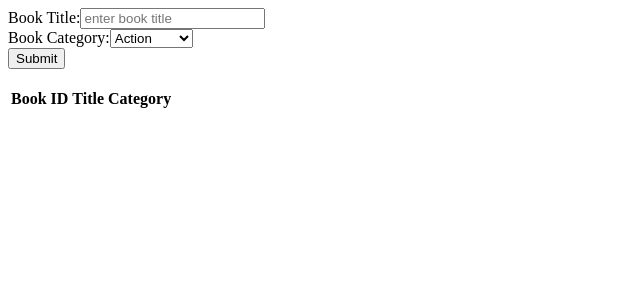
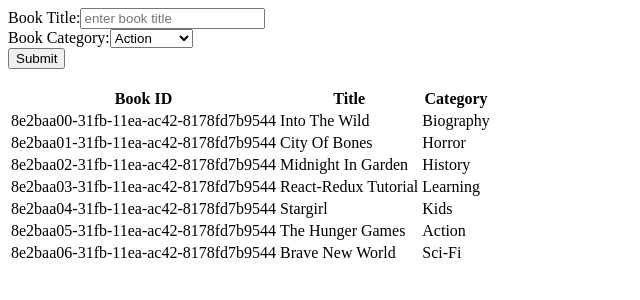
Before and after one commit to macbright/bookstore, a React (Create React App) app: page / in a window 1280 px wide. Shown: the top 300 px of the page, without its empty margins (0-640 px from the left). Built offline with nearby package versions, Linux system fonts and the light colour scheme.

Commit message:
:art: Renders BookList with refactoring code
Display list of book
Fixes linting errors

```diff
--- a/package.json
+++ b/package.json
@@ -6,6 +6,7 @@
     "@testing-library/jest-dom": "^4.2.4",
     "@testing-library/react": "^9.3.2",
     "@testing-library/user-event": "^7.1.2",
+    "prop-types": "^15.7.2",
     "react": "^16.12.0",
     "react-dom": "^16.12.0",
     "react-redux": "^7.1.3",
--- a/src/components/App.js
+++ b/src/components/App.js
@@ -7,8 +7,8 @@ import BookForm from '../containers/BookForm';
 const App = () => {
   return (
     <div>
-			<BookForm />
-			<br />
+      <BookForm />
+      <br />
       <BooksList />
     </div>
   );
--- a/src/components/Book.js
+++ b/src/components/Book.js
@@ -1,10 +1,16 @@
 import React from 'react';
+import PropTypes from 'prop-types';
 
-const Book = (props) => (
+const Book = ({ bookId, title, category }) => (
   <tr>
-    <td>{ props.bookId }</td>
-    <td>{ props.title }</td>
-    <td>{ props.category } </td>
+    <td>{ bookId }</td>
+    <td>{ title }</td>
+    <td>{ category }</td>
   </tr>
 );
+Book.propTypes = {
+  bookId: PropTypes.string.isRequired,
+  title: PropTypes.string.isRequired,
+  category: PropTypes.string.isRequired,
+};
 export default Book;
--- a/src/containers/BookForm.js
+++ b/src/containers/BookForm.js
@@ -12,7 +12,7 @@ const BookForm = () => (
         </label>
       </div>
       <div>
-				<label> Book Category:</label>
+        <label> Book Category:</label>
         <select>
           <option value="Action"> Action </option>
           <option value="Biography"> Biography </option>
--- a/src/containers/BookList.js
+++ b/src/containers/BookList.js
@@ -1,7 +1,8 @@
 import React from 'react';
 import { connect } from 'react-redux';
-import Book from '../components/Book';
+import PropTypes from 'prop-types';
 
+// eslint-disable-next-line react/prop-types
 const BookList = ({ books }) => (
   <div>
     <table>
@@ -10,11 +11,22 @@ const BookList = ({ books }) => (
         <th> Title </th>
         <th> Category </th>
       </tr>
-			<Book />
+      {
+        // eslint-disable-next-line react/prop-types
+        books.map((book) => (
+          <tr key={book.bookId}>
+            <td>{ book.bookId }</td>
+            <td>{ book.title}</td>
+            <td>{ book.category }</td>
+          </tr>
+        ))
+      }
     </table>
   </div>
 );
-
+BookList.prototype = {
+  books: PropTypes.array,
+};
 const mapStateToProps = (state) => ({ books: state.books });
 
 export default connect(mapStateToProps)(BookList);
--- a/src/reducers/index.js
+++ b/src/reducers/index.js
@@ -2,5 +2,5 @@ import { combineReducers } from 'redux';
 import bookList from './books';
 
 export default combineReducers({
-	books: bookList,
+  books: bookList,
 });
```
Also changed, not shown: src/index.js (+5 -5 lines), src/utils/bookObject.js (indentation only).
